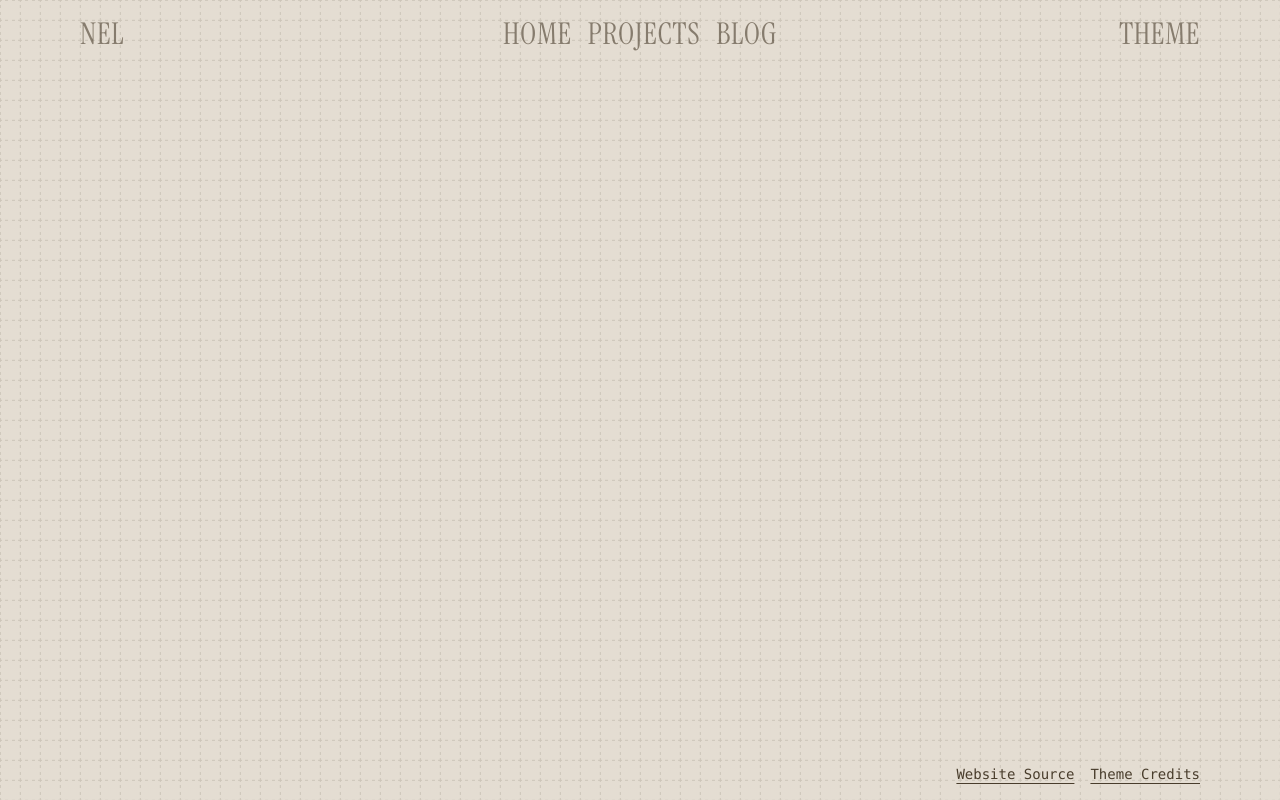
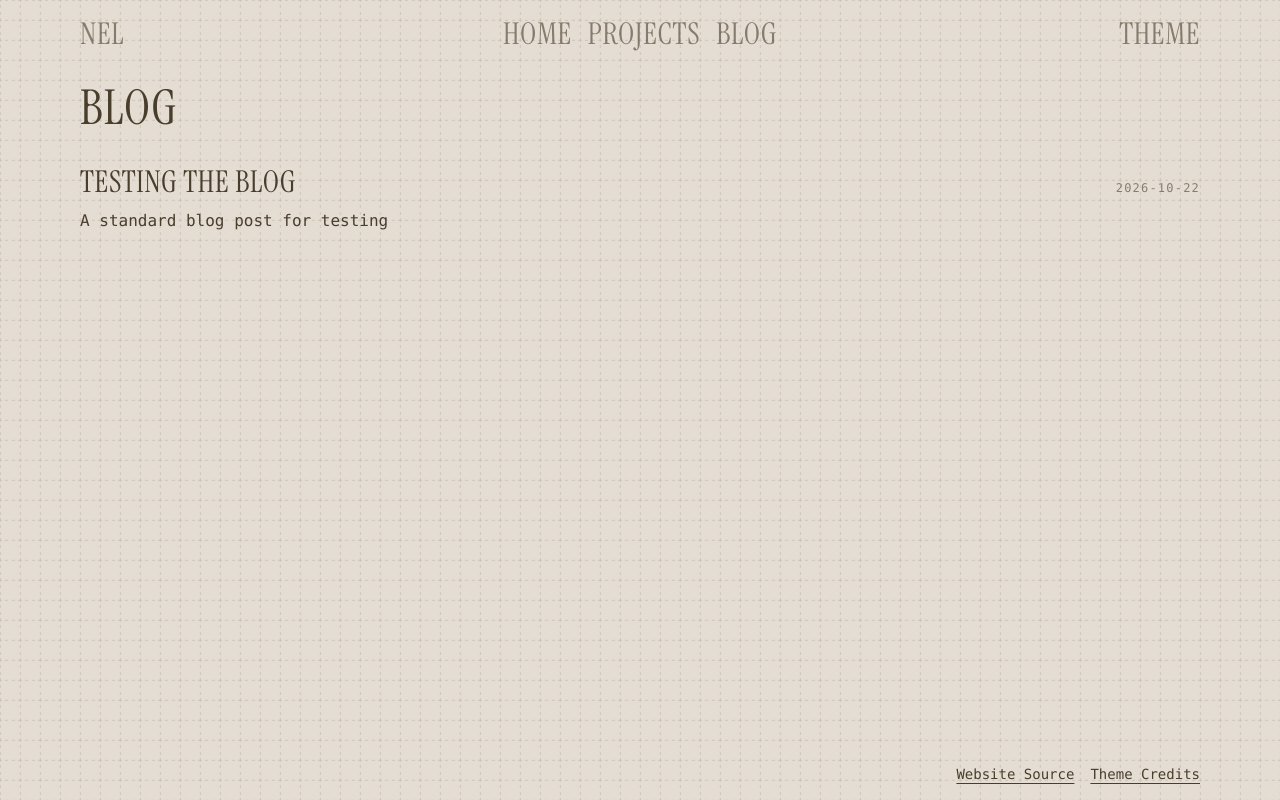
Before and after one commit to imNel/imnel.github.io, a SvelteKit app: page /blog in a window 1280 px wide. Built offline with nearby package versions, Linux system fonts and the light colour scheme; a web font is replaced by a local one.

Commit message:
feat: add blog page

```diff
--- /dev/null
+++ b/content/blog/testing.md
@@ -0,0 +1,18 @@
+---
+title: Testing the blog
+description: A standard blog post for testing
+date: 2026-10-22
+---
+
+# Hi
+
+This is a paragraph
+
+## Hello
+
+1. One
+2. Two
+3. [THREE](https://google.com)
+
+- A
+- B
--- a/package.json
+++ b/package.json
@@ -25,6 +25,7 @@
 		"eslint-config-prettier": "^10.1.8",
 		"eslint-plugin-svelte": "^3.19.0",
 		"globals": "^17.6.0",
+		"marked": "^18.1.1",
 		"prettier": "^3.8.3",
 		"prettier-plugin-svelte": "^4.1.0",
 		"prettier-plugin-tailwindcss": "^0.8.0",
--- a/src/components/ProjectTile.svelte
+++ b/src/components/ProjectTile.svelte
@@ -14,7 +14,7 @@
 <li class="border-text/40 py-6 not-last:border-b">
 	<div class="flex items-baseline justify-between gap-4">
 		<h2 class="font-serif text-3xl tracking-wide uppercase">{title}</h2>
-		<p class="shrink-0 font-mono text-xs tracking-widest uppercase opacity-60">{role}</p>
+		<p class="font-mono text-xs tracking-widest uppercase opacity-60">{role}</p>
 	</div>
 	<div class="mt-2 leading-relaxed font-mono">{@render children()}</div>
 	<div class="mt-4 flex flex-wrap items-center justify-between gap-4">
--- /dev/null
+++ b/src/lib/posts.ts
@@ -0,0 +1,48 @@
+import { marked } from 'marked';
+
+export type Post = {
+	slug: string;
+	title: string;
+	description: string;
+	date: string;
+	body: string;
+};
+
+const files = import.meta.glob('/content/blog/*.md', {
+	query: '?raw',
+	import: 'default',
+	eager: true
+}) as Record<string, string>;
+
+function parse(path: string, raw: string): Post {
+	const slug = path.split('/').pop()!.replace(/\.md$/, ''); // get the slug from full path
+	const match = raw.match(/^---\r?\n([\s\S]*?)\r?\n---\r?\n?/); // get the front matter
+	const meta: Record<string, string> = {};
+
+	for (const line of match?.[1].split(/\r?\n/) ?? []) {
+		const i = line.indexOf(':');
+		if (i > 0) meta[line.slice(0, i).trim()] = line.slice(i + 1).trim();
+	}
+
+	return {
+		slug,
+		title: meta.title ?? slug,
+		description: meta.description ?? '',
+		date: meta.date ?? '',
+		body: match ? raw.slice(match[0].length) : raw
+	};
+}
+
+const posts = Object.entries(files)
+	.map(([path, raw]) => parse(path, raw))
+	.sort((a, b) => b.date.localeCompare(a.date));
+
+export function getPosts() {
+	return posts.map(({ slug, title, description, date }) => ({ slug, title, description, date }));
+}
+
+export function getPost(slug: string) {
+	const post = posts.find((p) => p.slug === slug);
+	if (!post) return;
+	return { ...post, html: marked.parse(post.body, { async: false }) };
+}
--- /dev/null
+++ b/src/routes/+layout.ts
@@ -0,0 +1 @@
+export const prerender = true;
--- /dev/null
+++ b/src/routes/blog/+page.server.ts
@@ -0,0 +1,4 @@
+import { getPosts } from '#lib/posts.js';
+import type { PageServerLoad } from './$types';
+
+export const load: PageServerLoad = () => ({ posts: getPosts() });
--- a/src/routes/blog/+page.svelte
+++ b/src/routes/blog/+page.svelte
@@ -0,0 +1,27 @@
+<script lang="ts">
+	import { resolve } from '$app/paths';
+	import type { PageProps } from './$types';
+
+	let { data }: PageProps = $props();
+</script>
+
+<svelte:head>
+	<title>Blog · Nel</title>
+</svelte:head>
+
+<h1 class="font-serif text-5xl tracking-wide uppercase">Blog</h1>
+<ul class="mt-2">
+	{#each data.posts as post (post.slug)}
+		<li class="border-text/40 py-6 not-last:border-b">
+			<div class="flex items-baseline justify-between gap-4">
+				<h2 class="font-serif text-3xl tracking-wide uppercase">
+					<a href={resolve('/blog/[slug]', { slug: post.slug })}>{post.title}</a>
+				</h2>
+				<time class="font-mono text-xs tracking-widest uppercase opacity-60" datetime={post.date}>
+					{post.date}
+				</time>
+			</div>
+			<p class="mt-2 font-mono leading-relaxed">{post.description}</p>
+		</li>
+	{/each}
+</ul>
--- /dev/null
+++ b/src/routes/blog/[slug]/+page.server.ts
@@ -0,0 +1,11 @@
+import { error } from '@sveltejs/kit';
+import { getPost, getPosts } from '#lib/posts.js';
+import type { EntryGenerator, PageServerLoad } from './$types';
+
+export const entries: EntryGenerator = () => getPosts().map(({ slug }) => ({ slug }));
+
+export const load: PageServerLoad = ({ params }) => {
+	const post = getPost(params.slug);
+	if (!post) error(404, 'Post not found');
+	return { post };
+};
--- /dev/null
+++ b/src/routes/blog/[slug]/+page.svelte
@@ -0,0 +1,82 @@
+<script lang="ts">
+	import { resolve } from '$app/paths';
+	import type { PageProps } from './$types';
+
+	let { data }: PageProps = $props();
+</script>
+
+<svelte:head>
+	<title>{data.post.title} · Nel</title>
+	{#if data.post.description}
+		<meta name="description" content={data.post.description} />
+	{/if}
+</svelte:head>
+
+<article class="mx-auto w-full max-w-3xl">
+	<a class="font-mono text-sm underline underline-offset-4" href={resolve('/blog')}>Back</a>
+	<header class="mt-4">
+		<h1 class="font-serif text-5xl tracking-wide uppercase">{data.post.title}</h1>
+		<time class="font-mono text-xs tracking-widest uppercase opacity-60" datetime={data.post.date}
+			>{data.post.date}</time
+		>
+	</header>
+	<!-- Posts are our own markdown from /content, so rendering raw HTML is fine. -->
+	<!-- eslint-disable-next-line svelte/no-at-html-tags -->
+	<div class="prose mt-8 font-mono leading-relaxed">{@html data.post.html}</div>
+</article>
+
+<style>
+	.prose :global(:where(h1, h2, h3, h4)) {
+		margin-top: 2rem;
+		font-family: var(--font-serif);
+		letter-spacing: var(--tracking-wide);
+		text-transform: uppercase;
+	}
+	.prose :global(h1) {
+		font-size: var(--text-4xl);
+	}
+	.prose :global(h2) {
+		font-size: var(--text-3xl);
+	}
+	.prose :global(h3) {
+		font-size: var(--text-2xl);
+	}
+	.prose :global(:where(p, ul, ol, pre, blockquote)) {
+		margin-top: 1rem;
+	}
+	.prose :global(ul) {
+		list-style: square;
+		padding-left: 1.5rem;
+	}
+	.prose :global(ol) {
+		list-style: decimal;
+		padding-left: 1.5rem;
+	}
+	.prose :global(a) {
+		text-decoration: underline;
+		text-underline-offset: 4px;
+	}
+	.prose :global(:not(pre) > code) {
+		background: var(--color-orange-bg);
+		color: var(--color-orange-text);
+		padding: 0 0.25rem;
+	}
+	.prose :global(pre) {
+		overflow-x: auto;
+		border: 1px solid color-mix(in srgb, var(--color-text) 40%, transparent);
+		padding: 1rem;
+	}
+	.prose :global(blockquote) {
+		border-left: 1px solid color-mix(in srgb, var(--color-text) 40%, transparent);
+		padding-left: 1rem;
+		opacity: 0.8;
+	}
+	.prose :global(hr) {
+		margin-top: 2rem;
+		border-color: color-mix(in srgb, var(--color-text) 40%, transparent);
+	}
+	.prose :global(img) {
+		margin-top: 1rem;
+		max-width: 100%;
+	}
+</style>
```
Also changed, not shown: 1 other file (tests, documents, lock files or other folders).
